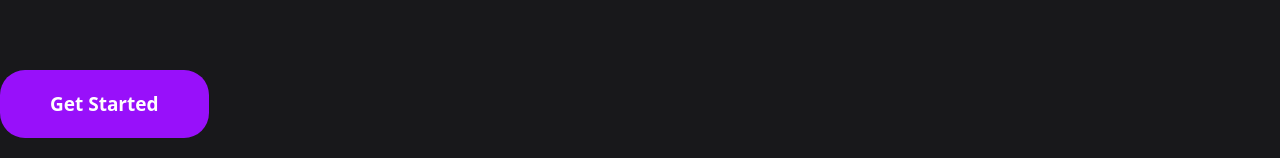
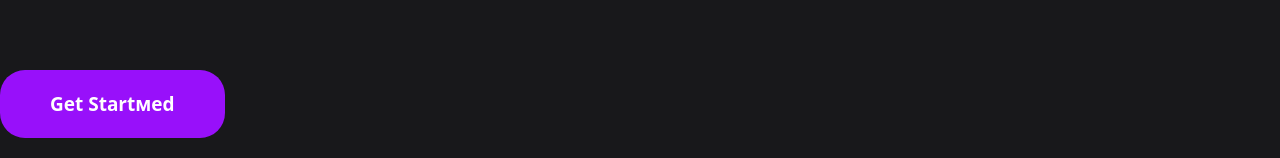
Before and after one commit to Xojaniyozov/NFT_marketplace, a website: page index.html in a window 1280 px wide. Shown: the part 639-797 px from the top of the page. Drawn offline with Linux system fonts and the light colour scheme.

Commit message:
poiuyhgfrds

```diff
--- a/index.html
+++ b/index.html
@@ -62,7 +62,7 @@
                 <div class="flex items-center">
                     <button
                         class="bg-purple-600 text-[#FFFFFF]  px-[50px] py-[20px]  text-[19px] font-bold rounded-[25px]">
-                         Get Started
+                         Get Startмed
                     </button>
                     <i class="fa-solid fa-arrow-right text-[#C0B7E8] text-[50px]"></i>
                 </div>
```
